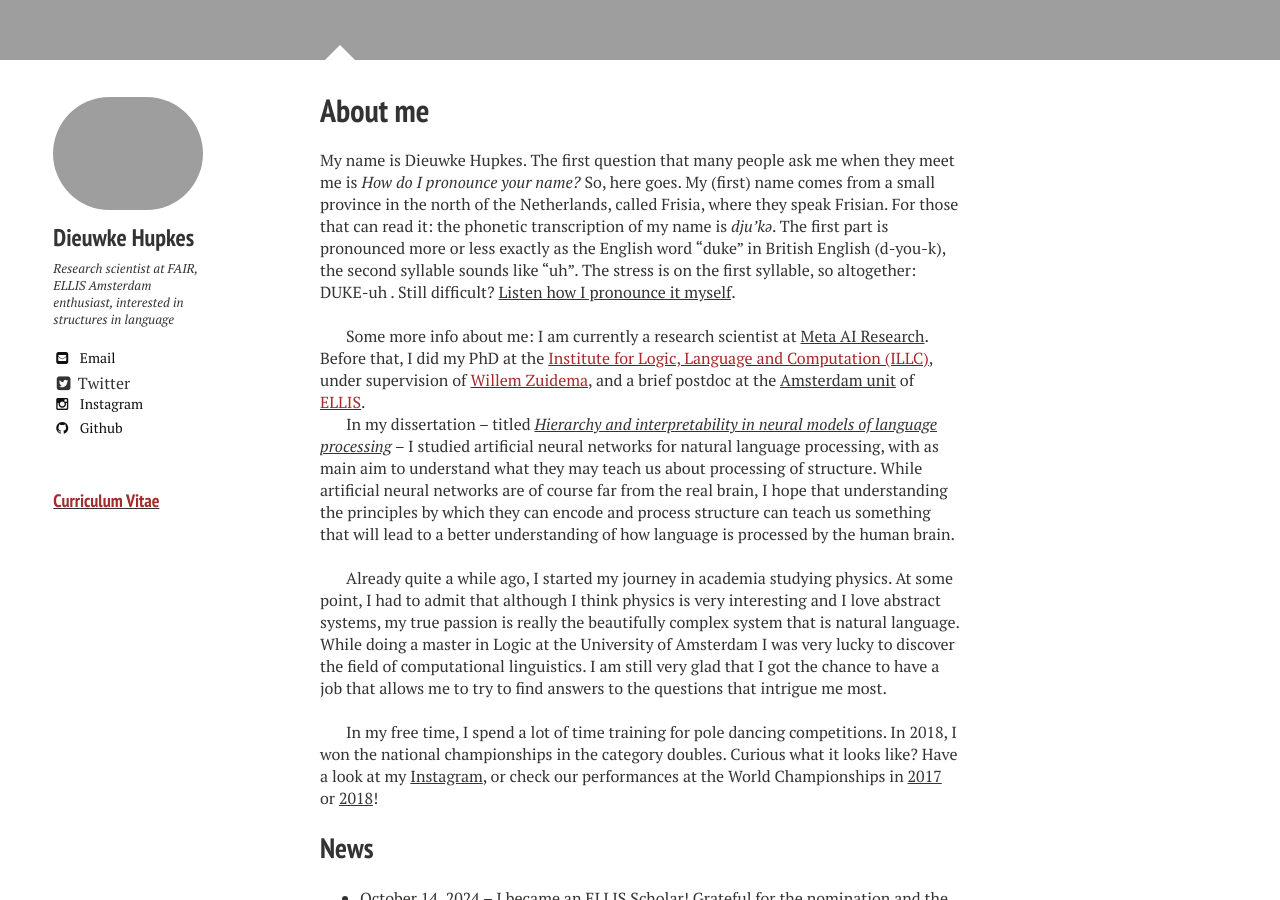
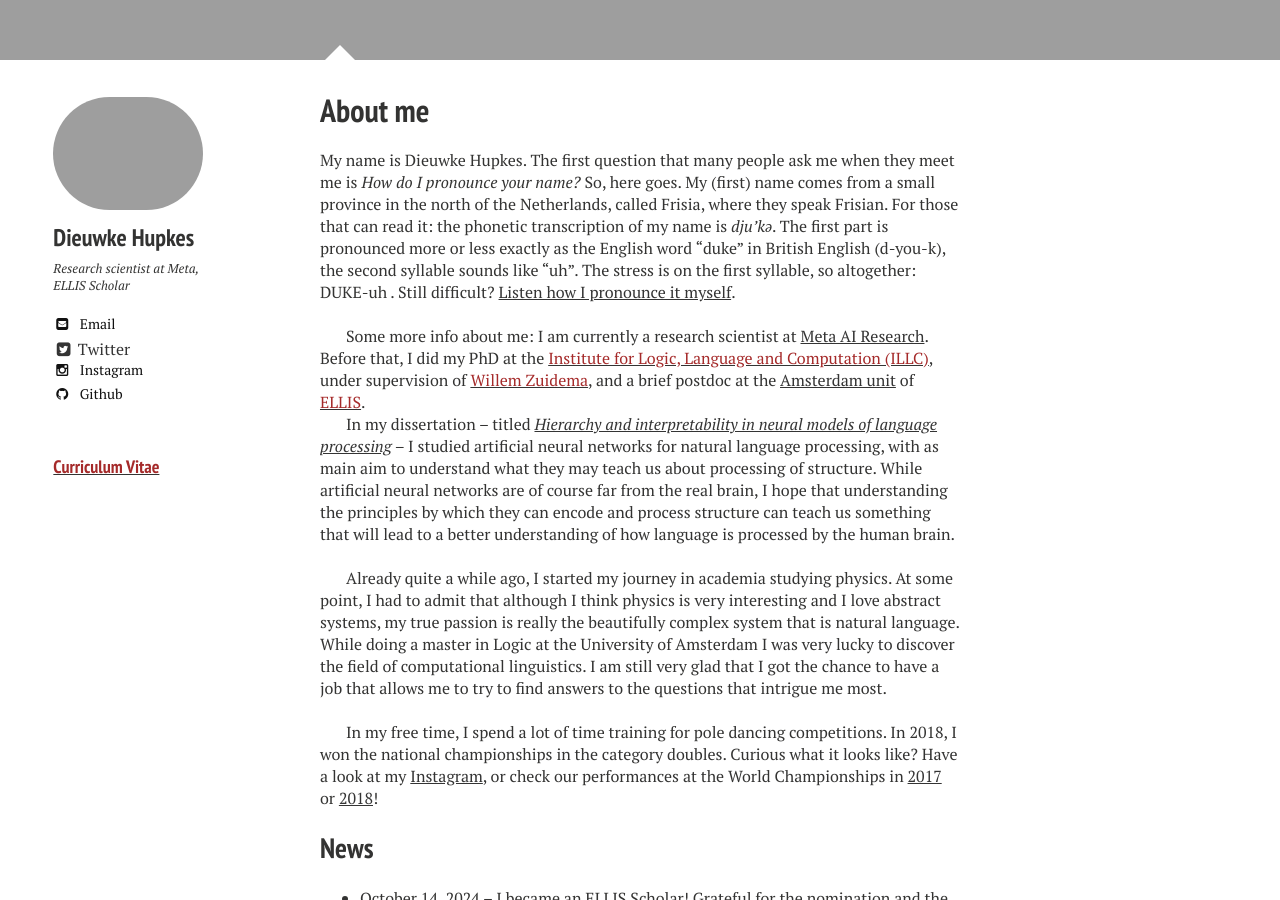
Before and after one commit to dieuwkehupkes/dieuwkehupkes.github.io, a Jekyll site: the page built from index.md, in a window 1280 px wide and 900 px high, scrolled down 984 px. Built offline with Jekyll 4.4.1, drawn with Linux system fonts in a browser that asks for light colours; nearby versions of some CDN libraries.

Commit message:
try to fix twitter link

```diff
--- a/_config.yml
+++ b/_config.yml
@@ -28,8 +28,8 @@ kramdown:
 owner:
   name: Dieuwke Hupkes
   avatar: headshot_cropped.png
-  bio: "Research scientist at FAIR, ELLIS Amsterdam enthusiast, interested in structures in language"
-  email: dieuwkehupkes@fb.com
+  bio: "Research scientist at Meta, ELLIS Scholar"
+  email: dieuwkehupkes@meta.com
   disqus-shortname:
   google:
     plus: #username
@@ -41,7 +41,7 @@ owner:
   github: dieuwkehupkes
   stackoverflow: #http://stackoverflow.com/users/123456/username
   linkedin:
-  instagram: duo_polenotti
+  instagram: dieuwkehupkes
   twitter: _dieuwke_
   xing: #username
   lastfm: #username
--- a/_includes/_author-bio.html
+++ b/_includes/_author-bio.html
@@ -15,7 +15,7 @@
   {% if author.email %}<a href="mailto:{{ author.email }}" class="author-social" target="_blank"><i class="fa fa-fw fa-envelope-square"></i> Email</a>{% endif %}
   {% if author.google.plus %}<a href="http://plus.google.com/+{{ author.google.plus }}" class="author-social" target="_blank"><i class="fa fa-fw fa-google-plus-square"></i> Google+</a>{% endif %}
   {% if author.linkedin %}<a href="https://www.linkedin.com/pub/dieuwke-hupkes/84/656/707" class="author-social" target="_blank"><i class="fa fa-fw fa-linkedin-square"></i> LinkedIn</a>{% endif %}
-  {% if author.twitter %}<a href="https://twitter.com/{{ author.twitter }} class="author-social" target="_blank"><i class="fa fa-fw fa-twitter-square"></i> Twitter</a>{% endif %}
+  {% if author.twitter %}<a href="https://x.com/{{ author.twitter }} class="author-social" target="_blank"><i class="fa fa-fw fa-twitter-square"></i> Twitter</a>{% endif %}
   {% if author.instagram %}<a href="http://instagram.com/{{ author.instagram }}" class="author-social" target="_blank"><i class="fa fa-fw fa-instagram"></i> Instagram</a>{% endif %}
   {% if author.github %}<a href="http://github.com/{{ author.github }}" class="author-social" target="_blank"><i class="fa fa-fw fa-github"></i> Github</a>{% endif %}
   {% if author.stackoverflow %}<a href="http://stackoverflow.com/users/{{ author.stackoverflow }}" class="author-social" target="_blank"><i class="fa fa-fw fa-stack-overflow"></i> Stackoverflow</a>{% endif %}
```
Also changed, not shown: 1 other file.
